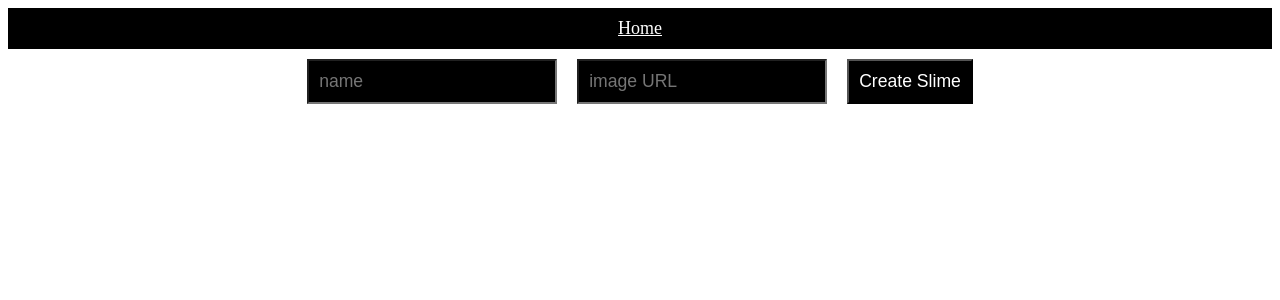
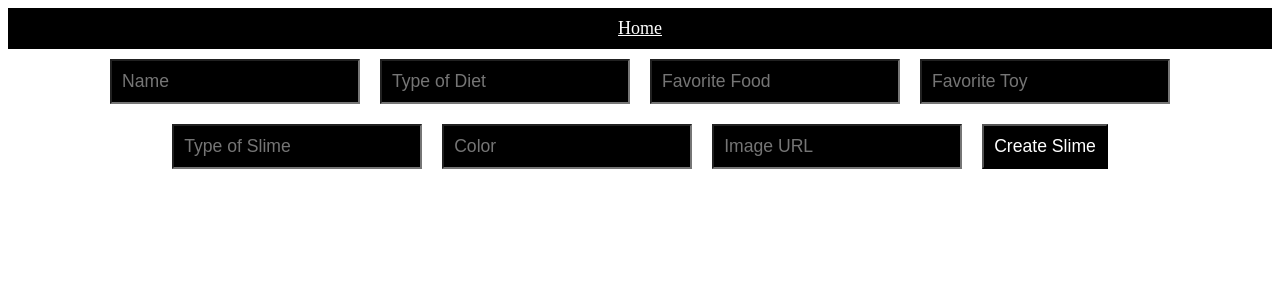
Before and after one commit to MrGoodSir/Slimes-Project-Frontend, a React (Create React App) app: page /slimes/create in a window 1280 px wide. Shown: the top 300 px of the page. Built offline with nearby package versions, Linux system fonts and the light colour scheme; no server answers.

Commit message:
added create slime form

```diff
--- a/src/pages/SlimesCreate.js
+++ b/src/pages/SlimesCreate.js
@@ -1,9 +1,14 @@
 import { useState } from "react";
-import { withRouter } from 'react-router-dom'
+import { withRouter } from "react-router-dom";
 
 function SlimesCreate(props) {
   const [newForm, setNewForm] = useState({
     name: "",
+    dietType: "",
+    favFood: "",
+    favToy: "",
+    slimeType: "",
+    color: "",
     image: "",
   });
 
@@ -19,9 +24,14 @@ function SlimesCreate(props) {
     props.createSlimes(newForm);
     setNewForm({
       name: "",
+      dietType: "",
+      favFood: "",
+      favToy: "",
+      slimeType: "",
+      color: "",
       image: "",
     });
-    props.history.push('/slimes');
+    props.history.push("/slimes");
   };
 
   return (
@@ -31,14 +41,49 @@ function SlimesCreate(props) {
           type="text"
           value={newForm.name}
           name="name"
-          placeholder="name"
+          placeholder="Name"
+          onChange={handleChange}
+        />
+        <input
+          type="text"
+          value={newForm.dietType}
+          name="dietType"
+          placeholder="Type of Diet"
+          onChange={handleChange}
+        />
+        <input
+          type="text"
+          value={newForm.favFood}
+          name="favFood"
+          placeholder="Favorite Food"
+          onChange={handleChange}
+        />
+        <input
+          type="text"
+          value={newForm.favToy}
+          name="favToy"
+          placeholder="Favorite Toy"
+          onChange={handleChange}
+        />
+        <input
+          type="text"
+          value={newForm.slimeType}
+          name="slimeType"
+          placeholder="Type of Slime"
+          onChange={handleChange}
+        />
+        <input
+          type="text"
+          value={newForm.color}
+          name="color"
+          placeholder="Color"
           onChange={handleChange}
         />
         <input
           type="text"
           value={newForm.image}
           name="image"
-          placeholder="image URL"
+          placeholder="Image URL"
           onChange={handleChange}
         />
         <input type="submit" value="Create Slime" />
```
